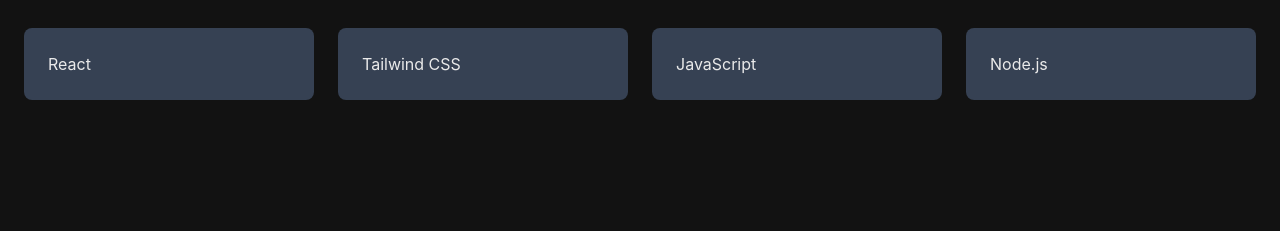
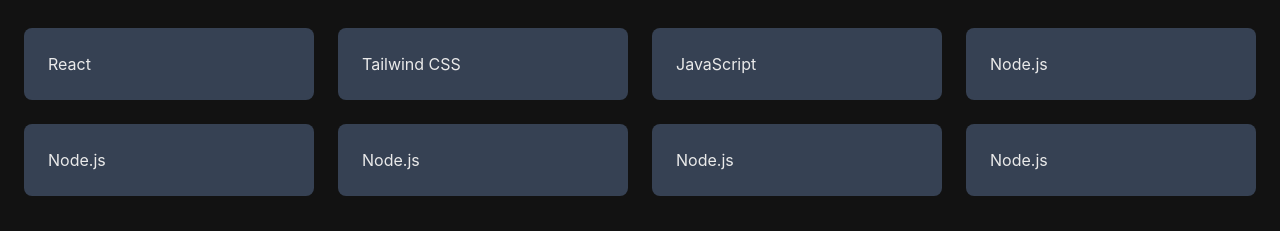
Before and after one commit to PedroJCAlmeida/portfolio, a React (Vite) app: page / in a window 1280 px wide. Shown: the part 960-1191 px from the top of the page. Built offline with nearby package versions, Linux system fonts and the light colour scheme.

Commit message:
Test Atualização

```diff
--- a/src/components/Technologies.jsx
+++ b/src/components/Technologies.jsx
@@ -9,6 +9,10 @@
             <div className="bg-gray-700 p-6 rounded-lg">Tailwind CSS</div>
             <div className="bg-gray-700 p-6 rounded-lg">JavaScript</div>
             <div className="bg-gray-700 p-6 rounded-lg">Node.js</div>
+            <div className="bg-gray-700 p-6 rounded-lg">Node.js</div>
+            <div className="bg-gray-700 p-6 rounded-lg">Node.js</div>
+            <div className="bg-gray-700 p-6 rounded-lg">Node.js</div>
+            <div className="bg-gray-700 p-6 rounded-lg">Node.js</div>
           </div>
         </div>
       </section>
```
